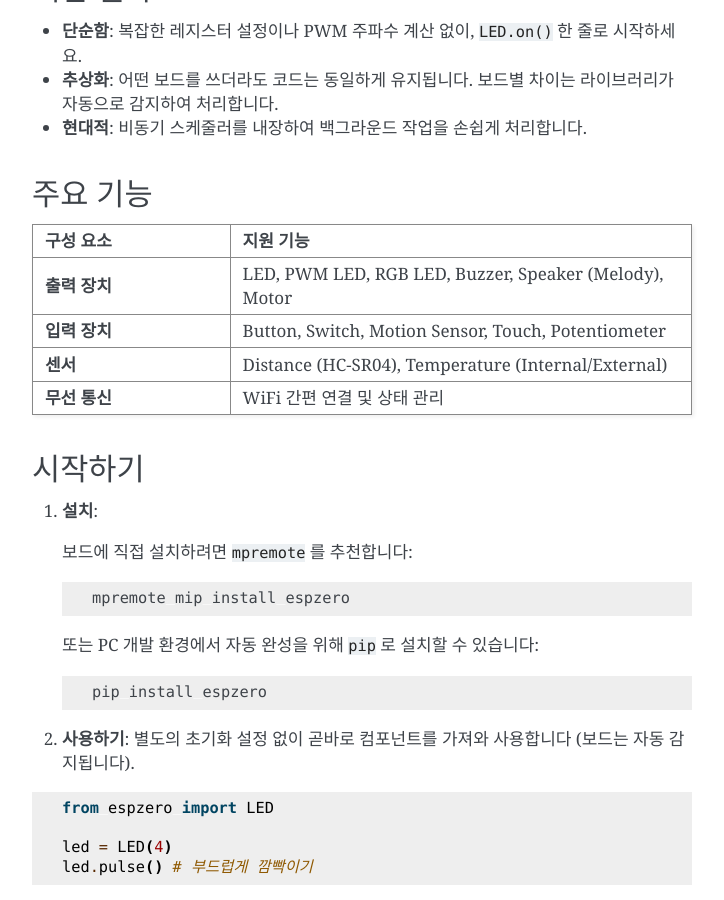
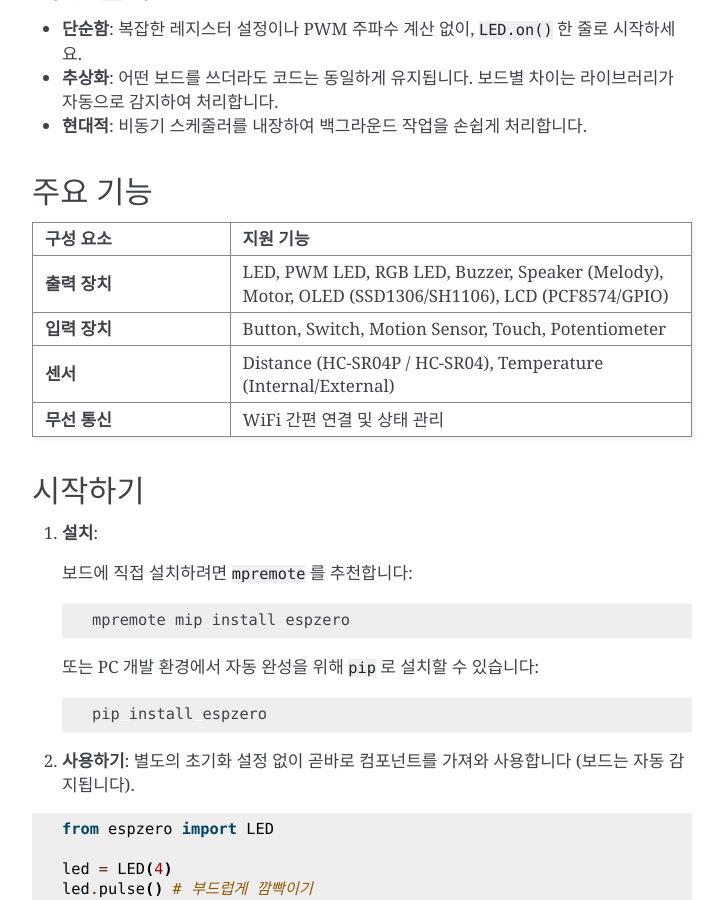
Before and after one commit to roboticsware/espzero, a Sphinx documentation site: the page built from docs/index.rst, in a window 1280 px wide and 900 px high, scrolled down 633 px. Shown: the whole window, without its empty margins (388-1112 px from the left). Built offline with Sphinx 7.4.7, drawn with Linux system fonts in a browser that asks for light colours.

Commit message:
docs: link picozero to picozero-rw pypi and update index sensor/output feature table

```diff
--- a/docs/api.rst
+++ b/docs/api.rst
@@ -2,7 +2,7 @@ API 레퍼런스 (API Reference)
 ==========================
 
 이 섹션은 ``espzero`` 라이브러리의 모든 공개 클래스와 함수에 대한 상세 사양을 다룹니다.
-`roboticsware/picozero <https://github.com/roboticsware/picozero>`_ (`picozero-rw <https://pypi.org/project/picozero-rw/>`_) 와의 1:1 API 호환성을 유지하여, 라즈베리 파이 피코용으로 작성된 코드도 거의 수정 없이 ESP32에서 실행할 수 있습니다.
+`roboticsware/picozero <https://github.com/roboticsware/picozero>`_ (`picozero-rw <https://picozero-rw.readthedocs.io/>`_) 와의 1:1 API 호환성을 유지하여, 라즈베리 파이 피코용으로 작성된 코드도 거의 수정 없이 ESP32에서 실행할 수 있습니다.
 
 핵심 함수 (Core Functions)
 ------------------------
--- a/docs/en/api.rst
+++ b/docs/en/api.rst
@@ -2,7 +2,7 @@ API Reference
 =============
 
 This section provides detailed specifications for all public classes and functions in the ``espzero`` library.
-It maintains 1:1 API compatibility with `roboticsware/picozero <https://github.com/roboticsware/picozero>`_ (`picozero-rw <https://pypi.org/project/picozero-rw/>`_), allowing code written for the Raspberry Pi Pico to run on ESP32 with virtually no modification.
+It maintains 1:1 API compatibility with `roboticsware/picozero <https://github.com/roboticsware/picozero>`_ (`picozero-rw <https://picozero-rw.readthedocs.io/>`_), allowing code written for the Raspberry Pi Pico to run on ESP32 with virtually no modification.
 
 Core Functions
 --------------
--- a/docs/en/index.rst
+++ b/docs/en/index.rst
@@ -8,7 +8,7 @@ espzero: The Easiest Coding Library for ESP32
    :align: center
    :alt: espzero logo
 
-**espzero** is a beginner-friendly hardware control library for ESP32 and ESP8266 microcontrollers. It brings the simplicity of the popular ``picozero`` library to the ESP32 ecosystem.
+**espzero** is a beginner-friendly hardware control library for ESP32 and ESP8266 microcontrollers. It brings the simplicity of the popular `picozero <https://picozero-rw.readthedocs.io/>`_ library to the ESP32 ecosystem.
 
 .. tip::
    🌐 **한국어 버전**: 이 문서의 한국어 버전은 ``docs/`` 루트 디렉토리에서 확인하실 수 있습니다.
@@ -31,11 +31,11 @@ Key Features
    * - Component
      - Supported Features
    * - **Output Devices**
-     - LED, PWM LED, RGB LED, Buzzer, Speaker (Melody), Motor
+     - LED, PWM LED, RGB LED, Buzzer, Speaker (Melody), Motor, OLED (SSD1306/SH1106), LCD (PCF8574/GPIO)
    * - **Input Devices**
      - Button, Switch, Motion Sensor, Touch, Potentiometer
    * - **Sensors**
-     - Distance (HC-SR04), Temperature (Internal/External)
+     - Distance (HC-SR04P / HC-SR04), Temperature (Internal/External)
    * - **Connectivity**
      - Simple WiFi connection and status management
 
--- a/docs/index.rst
+++ b/docs/index.rst
@@ -8,7 +8,7 @@ espzero: ESP32를 위한 가장 쉬운 코딩 라이브러리
    :align: center
    :alt: espzero logo
 
-**espzero**\ 는 ESP32 및 ESP8266 마이크로컨트롤러를 위한 초보자 친화적인 하드웨어 제어 라이브러리입니다. Raspberry Pi Pico의 인기 라이브러리인 ``picozero`` 의 사용법을 그대로 ESP32 환경에서 사용할 수 있게 해줍니다.
+**espzero**\ 는 ESP32 및 ESP8266 마이크로컨트롤러를 위한 초보자 친화적인 하드웨어 제어 라이브러리입니다. Raspberry Pi Pico의 인기 라이브러리인 `picozero <https://picozero-rw.readthedocs.io/>`_ 의 사용법을 그대로 ESP32 환경에서 사용할 수 있게 해줍니다.
 
 .. tip::
    🌐 **English Version**: You can find the English version of this documentation in the ``docs/en/`` directory.
@@ -31,11 +31,11 @@ espzero: ESP32를 위한 가장 쉬운 코딩 라이브러리
    * - 구성 요소
      - 지원 기능
    * - **출력 장치**
-     - LED, PWM LED, RGB LED, Buzzer, Speaker (Melody), Motor
+     - LED, PWM LED, RGB LED, Buzzer, Speaker (Melody), Motor, OLED (SSD1306/SH1106), LCD (PCF8574/GPIO)
    * - **입력 장치**
      - Button, Switch, Motion Sensor, Touch, Potentiometer
    * - **센서**
-     - Distance (HC-SR04), Temperature (Internal/External)
+     - Distance (HC-SR04P / HC-SR04), Temperature (Internal/External)
    * - **무선 통신**
      - WiFi 간편 연결 및 상태 관리
 
--- a/docs/uz/api.rst
+++ b/docs/uz/api.rst
@@ -2,7 +2,7 @@ API ma'lumotnomasi
 ==================
 
 Ushbu bo'limda ``espzero`` kutubxonasidagi barcha ochiq klasslar va funksiyalar uchun batafsil texnik tavsiflar keltirilgan.
-U `roboticsware/picozero <https://github.com/roboticsware/picozero>`_ (`picozero-rw <https://pypi.org/project/picozero-rw/>`_) bilan 1:1 API mosligini ta'minlaydi, bu esa Raspberry Pi Pico uchun yozilgan kodlarni ESP32 da deyarli o'zgarishsiz ishlatish imkonini beradi.
+U `roboticsware/picozero <https://github.com/roboticsware/picozero>`_ (`picozero-rw <https://picozero-rw.readthedocs.io/>`_) bilan 1:1 API mosligini ta'minlaydi, bu esa Raspberry Pi Pico uchun yozilgan kodlarni ESP32 da deyarli o'zgarishsiz ishlatish imkonini beradi.
 
 Asosiy funksiyalar (Core Functions)
 -----------------------------------
--- a/docs/uz/index.rst
+++ b/docs/uz/index.rst
@@ -8,7 +8,7 @@ espzero: ESP32 uchun eng oson dasturlash kutubxonasi
    :align: center
    :alt: espzero logotipi
 
-**espzero** — bu ESP32 va ESP8266 mikrokontrollerlari uchun yangi boshlovchilarga mo'ljallangan apparatni boshqarish kutubxonasi. U Raspberry Pi Pico uchun mashhur bo'lgan ``picozero`` kutubxonasining soddaligini ESP32 ekotizimiga olib keladi.
+**espzero** — bu ESP32 va ESP8266 mikrokontrollerlari uchun yangi boshlovchilarga mo'ljallangan apparatni boshqarish kutubxonasi. U Raspberry Pi Pico uchun mashhur bo'lgan `picozero <https://picozero-rw.readthedocs.io/>`_ kutubxonasining soddaligini ESP32 ekotizimiga olib keladi.
 
 Asosiy falsafa
 --------------
@@ -27,11 +27,11 @@ Asosiy xususiyatlar
    * - Komponent
      - Qo'llab-quvvatlanadigan xususiyatlar
    * - **Chiqish qurilmalari**
-     - LED, PWM LED, RGB LED, Buzzer, Speaker (Melody), Motor
+     - LED, PWM LED, RGB LED, Buzzer, Speaker (Melody), Motor, OLED (SSD1306/SH1106), LCD (PCF8574/GPIO)
    * - **Kirish qurilmalari**
      - Button, Switch, Motion Sensor, Touch, Potentiometer
    * - **Sensorlar**
-     - Distance (HC-SR04), Temperature (Internal/External)
+     - Distance (HC-SR04P / HC-SR04), Temperature (Internal/External)
    * - **Ulanish**
      - Oddiy WiFi ulanishi va holatni boshqarish
 
```
